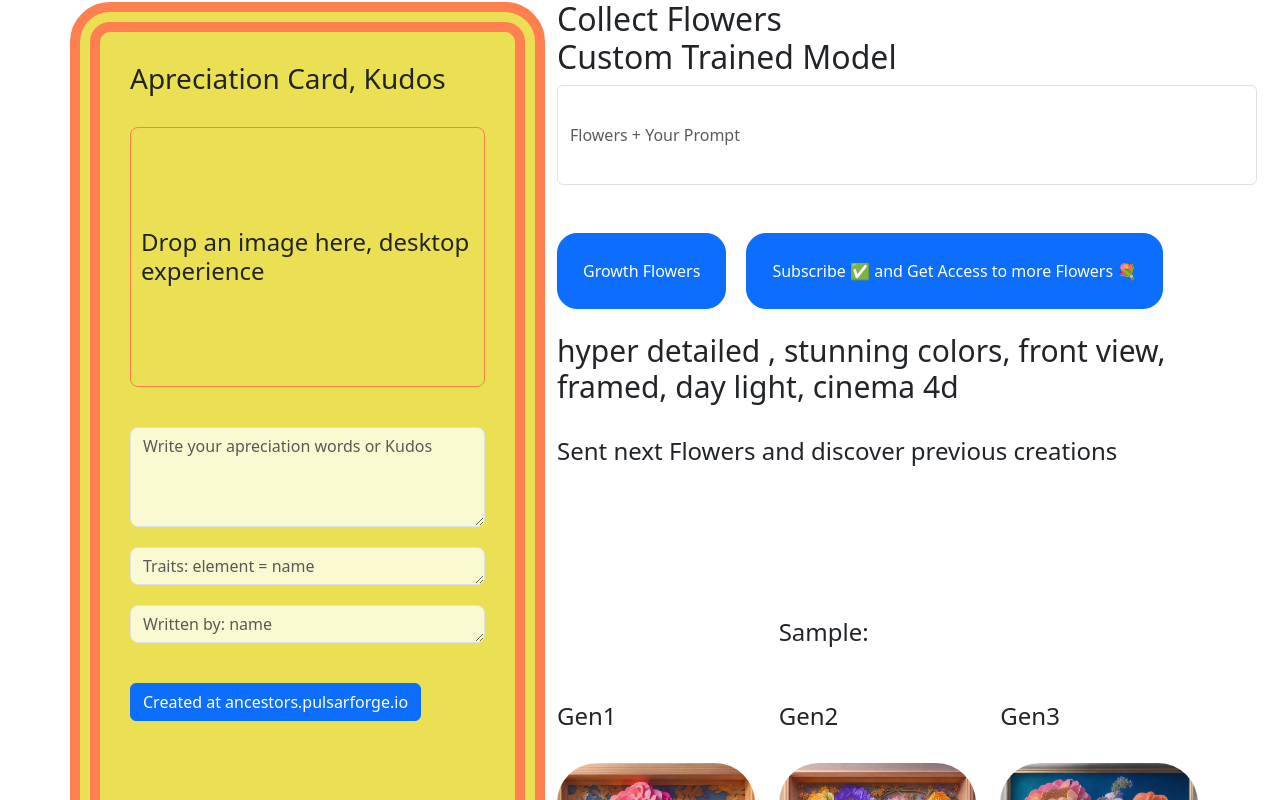
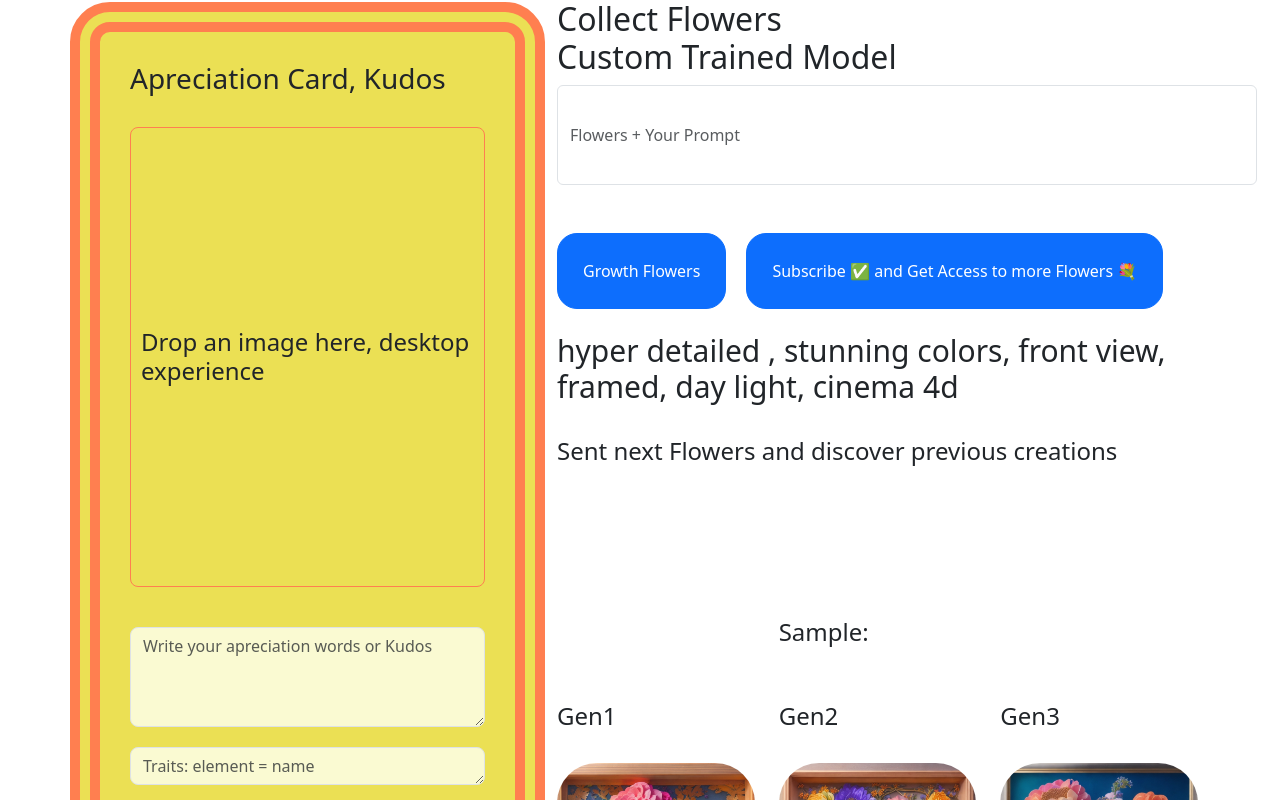
Before and after one commit to blockdatalabs/Ancestors-NFTs-Marketplace, a React (Create React App) app: page /share-tree-flowers in a window 1280 px wide. Shown: the part 420-1220 px from the top of the page. Built offline with nearby package versions, Linux system fonts and the light colour scheme; the HTML template or start-up script is replaced by a standard one.

Commit message:
Better ui

```diff
--- a/src/components/Evolutions/Flowers.jsx
+++ b/src/components/Evolutions/Flowers.jsx
@@ -3,6 +3,7 @@ import { exportComponentAsJPEG} from 'react-component-export-image';
 import Gen1 from "../../assets/images/tree/init-flower-1.jpg";
 import Gen2 from "../../assets/images/tree/init-flower-2.jpg";
 import Gen3 from "../../assets/images/tree/init-flower-3.jpg";
+import Logo from "../../assets/images/logo/logo-header.png";
 
 const getImages = async () => {
   const urlImages = "https://ancestors.pulsarforge.io/api/images";
@@ -97,7 +98,7 @@ function Flowers() {
                 {image ? (
                   <img src={image} style={{width: "100%", borderRadius: 8,marginBottom: 40}} alt="Kudos" />
                 ) : (
-                  <h4 style={{border: "1px solid coral", borderRadius: 8, marginBottom: 40, paddingTop: 100, paddingBottom: 100, paddingLeft: 10}}><span>Drop an image here, desktop experience</span></h4>
+                  <h4 style={{border: "1px solid coral", borderRadius: 8, marginBottom: 40, paddingTop: 200, paddingBottom: 200, paddingLeft: 10}}><span>Drop an image here, desktop experience</span></h4>
                 )}
               </div>
               <textarea
@@ -118,7 +119,7 @@ function Flowers() {
                 placeholder="Written by: name"
                 style={{  width: "100%", height: 20, borderRadius: 8, background: "lightgoldenrodyellow", marginBottom: 40  }}
               />
-              <h5 className="btn btn-primary">Created at ancestors.pulsarforge.io</h5>
+              <h5 className="btn btn-primary">Created at Ancestors pulsarforge io <img src={Logo} style={{width: 85}} alt="Ancestors logo" /></h5>
             </div>
           <div className="col-md-7">
             <h2>
```
